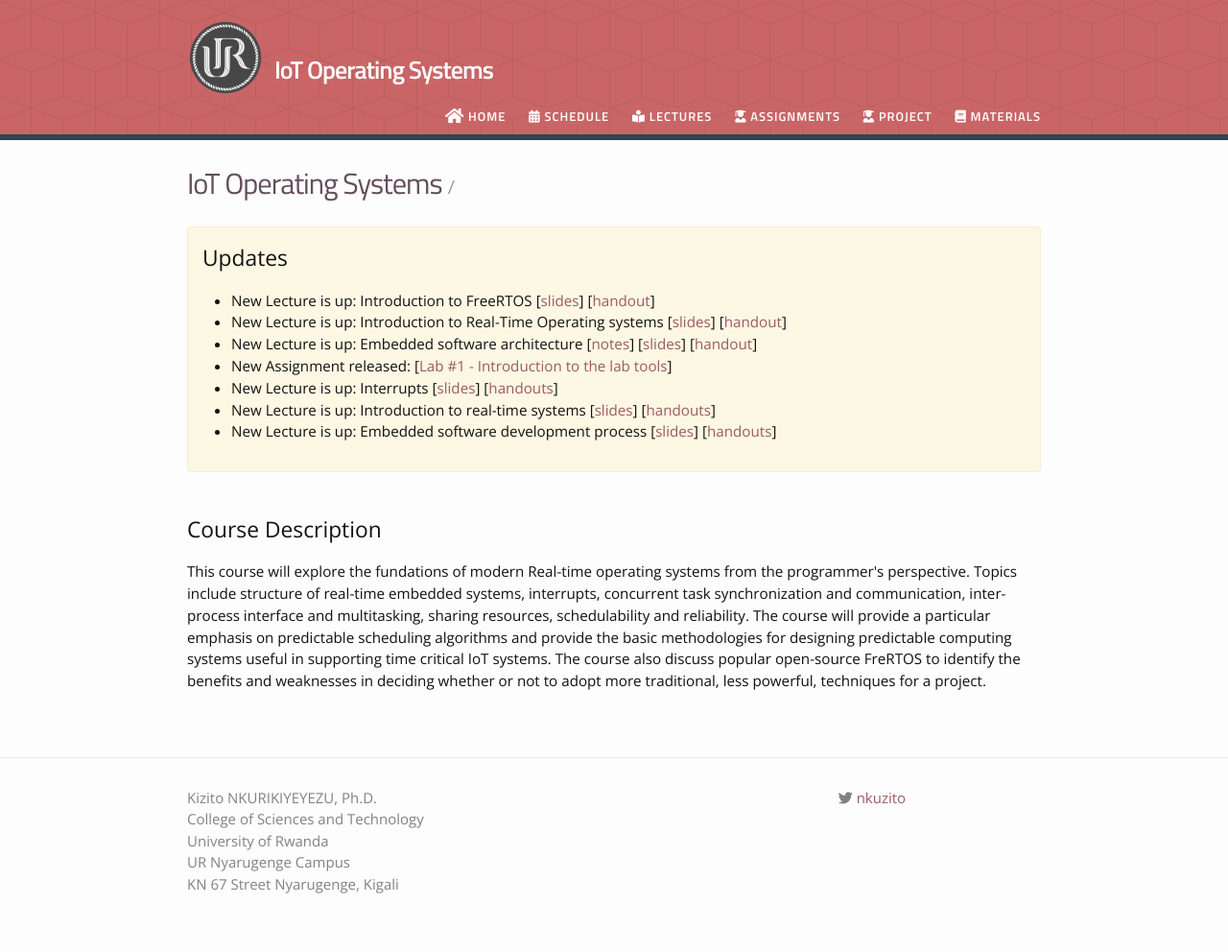
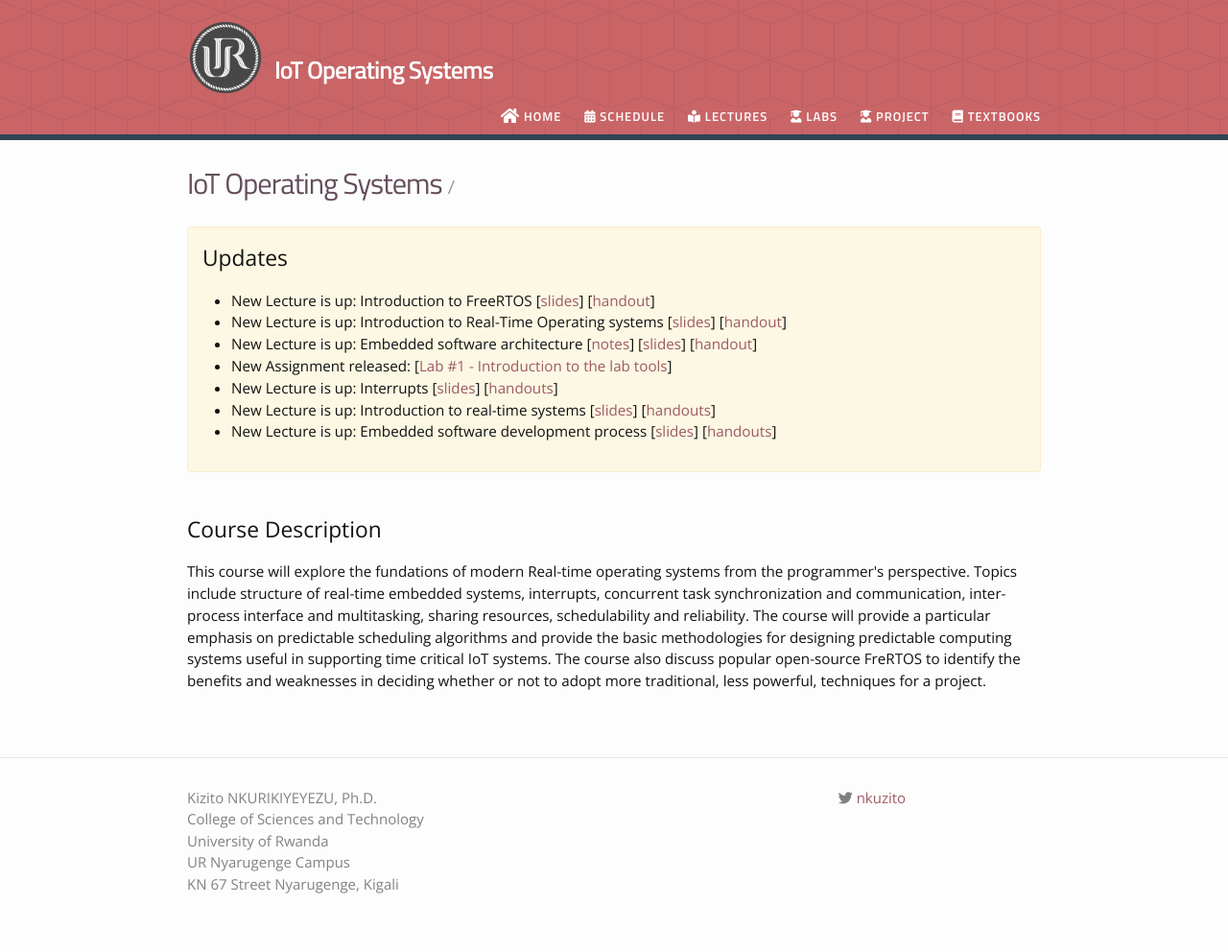
Before and after one commit to qiriro-innovations/ecs6264-2021, a Jekyll site: the page built from index.md, in a window 1280 px wide. Shown: the whole page at 96% size. Built offline with Jekyll 4.4.1, drawn with Linux system fonts in a browser that asks for light colours; nearby versions of some CDN libraries.

Commit message:
update navigation

```diff
--- a/_data/nav.yml
+++ b/_data/nav.yml
@@ -12,7 +12,7 @@ items:
   icon_class: fas fa-book-reader
 
 - url: /assignments/
-  name: Assignments
+  name: Labs
   icon_class: fas fa-user-graduate
 
 - url: /project/
@@ -20,5 +20,5 @@ items:
   icon_class: fas fa-user-graduate
 
 - url: /materials/
-  name: Materials
+  name: Textbooks
   icon_class: fas fa-book
```
